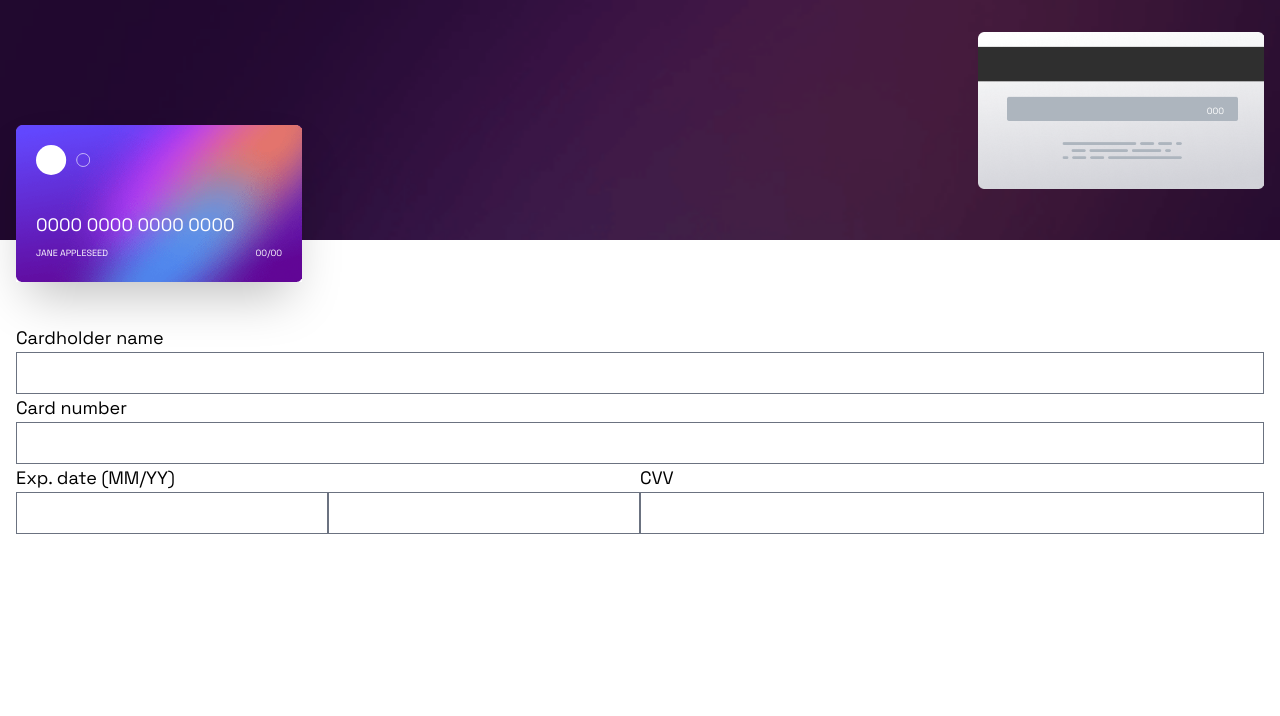
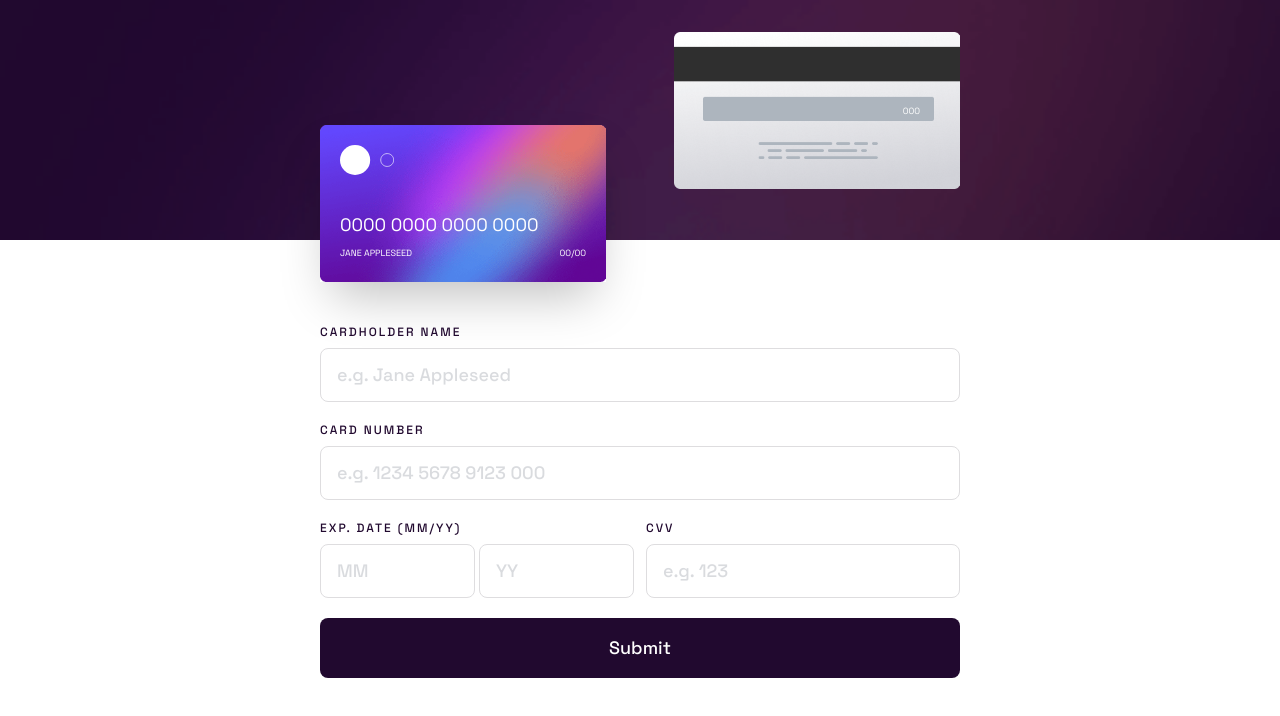
Before and after one commit to solvman/interactive-card-details-form-main, a Next.js app: page / in a window 1280 px wide. Shown: the top 716 px of the page. Built offline with nearby package versions, Linux system fonts and the light colour scheme.

Commit message:
chore: Update credit card form styling and labels

```diff
--- a/app/globals.css
+++ b/app/globals.css
@@ -13,13 +13,24 @@
 }
 
 @layer base {
+  input[type="text"] {
+    @apply block rounded-lg border border-secondary-100 px-4 py-3 text-lg font-medium text-primary placeholder:opacity-25;
+  }
+
   .wrapper {
-    @apply px-4;
+    @apply mx-auto max-w-2xl px-4;
   }
 }
 
 @layer components {
+  .btn-primary {
+    @apply flex flex-row items-center justify-center rounded-lg bg-inverted px-4 py-4 text-lg font-medium text-inverted;
+  }
   .card {
     @apply h-[157px] w-[286px] bg-cover bg-no-repeat;
   }
+
+  .label {
+    @apply mb-2 block text-xs font-medium uppercase tracking-[2px] text-primary;
+  }
 }
--- a/app/page.tsx
+++ b/app/page.tsx
@@ -27,32 +27,67 @@ export default function Home() {
           </div>
         </div>
       </section>
-      <section className="relative pt-1">
+      <section className="relative pb-11 pt-1">
         <div className="wrapper">
           <form>
-            <label htmlFor="name">
-              <span className="block">Cardholder name</span>
-              <input type="text" id="name" className="w-full" />
+            <div className="flex flex-col gap-5">
+              <div>
+                <label htmlFor="name" className="label">
+                  <span className="block">Cardholder name</span>{" "}
                 </label>
-            <label htmlFor="card-number">
+                <input
+                  type="text"
+                  id="name"
+                  className="w-full"
+                  placeholder="e.g. Jane Appleseed"
+                />
+              </div>
+              <div>
+                <label htmlFor="card-number" className="label">
                   <span className="block">Card number</span>
-              <input type="text" id="card-number" className="w-full" />
                 </label>
-            <div className="flex flex-row">
-              <div className="flex w-1/2 flex-row flex-wrap">
-                <label htmlFor="exp-month" className="basis-full">
+                <input
+                  type="text"
+                  id="card-number"
+                  className="w-full"
+                  placeholder="e.g. 1234 5678 9123 000"
+                />
+              </div>
+              <div className="flex flex-row gap-3">
+                <div className="flex w-1/2 flex-col">
+                  <label htmlFor="exp-month" className="label basis-full">
                     <span>Exp. date (MM/YY)</span>
                   </label>
-                <input type="text" id="exp-month" className="w-1/2" />
-                <input type="text" id="exp-year" className="w-1/2" />
+                  <div className="flex flex-row gap-1">
+                    <input
+                      type="text"
+                      id="exp-month"
+                      className="w-full"
+                      placeholder="MM"
+                    />
+                    <input
+                      type="text"
+                      id="exp-year"
+                      className="w-full"
+                      placeholder="YY"
+                    />
                   </div>
-
+                </div>
                 <div className="flex w-1/2 flex-col">
-                <label htmlFor="cvv">
+                  <label htmlFor="cvv" className="label">
                     <span>CVV</span>
                   </label>
-                <input type="text" id="cvv" className="w-full" />
+                  <input
+                    type="text"
+                    id="cvv"
+                    className="w-full"
+                    placeholder="e.g. 123"
+                  />
                 </div>
+              </div>
+              <button type="submit" className="btn-primary">
+                Submit
+              </button>
             </div>
           </form>
         </div>
```
Lines whose indentation alone changed are shown as unchanged.
